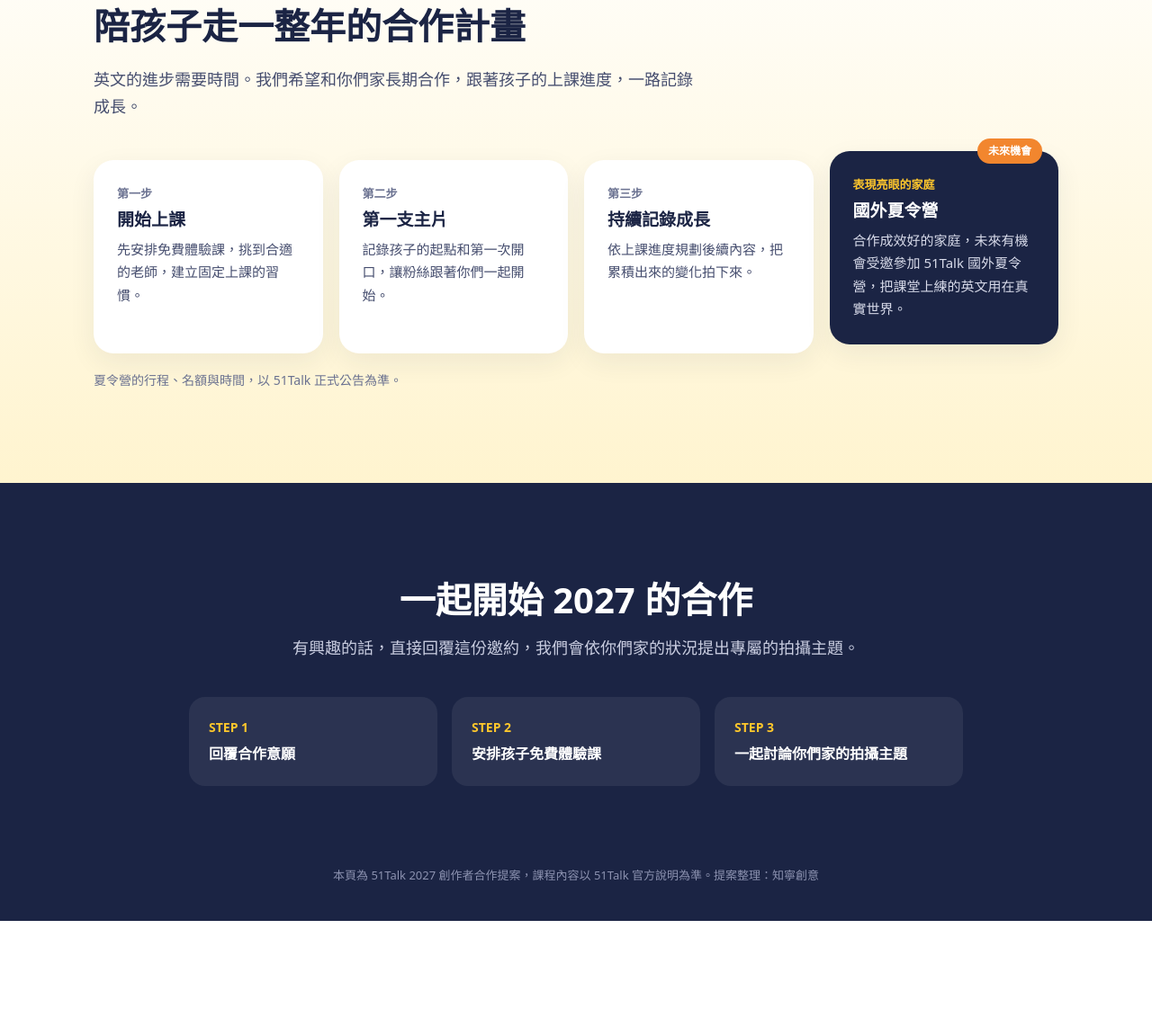
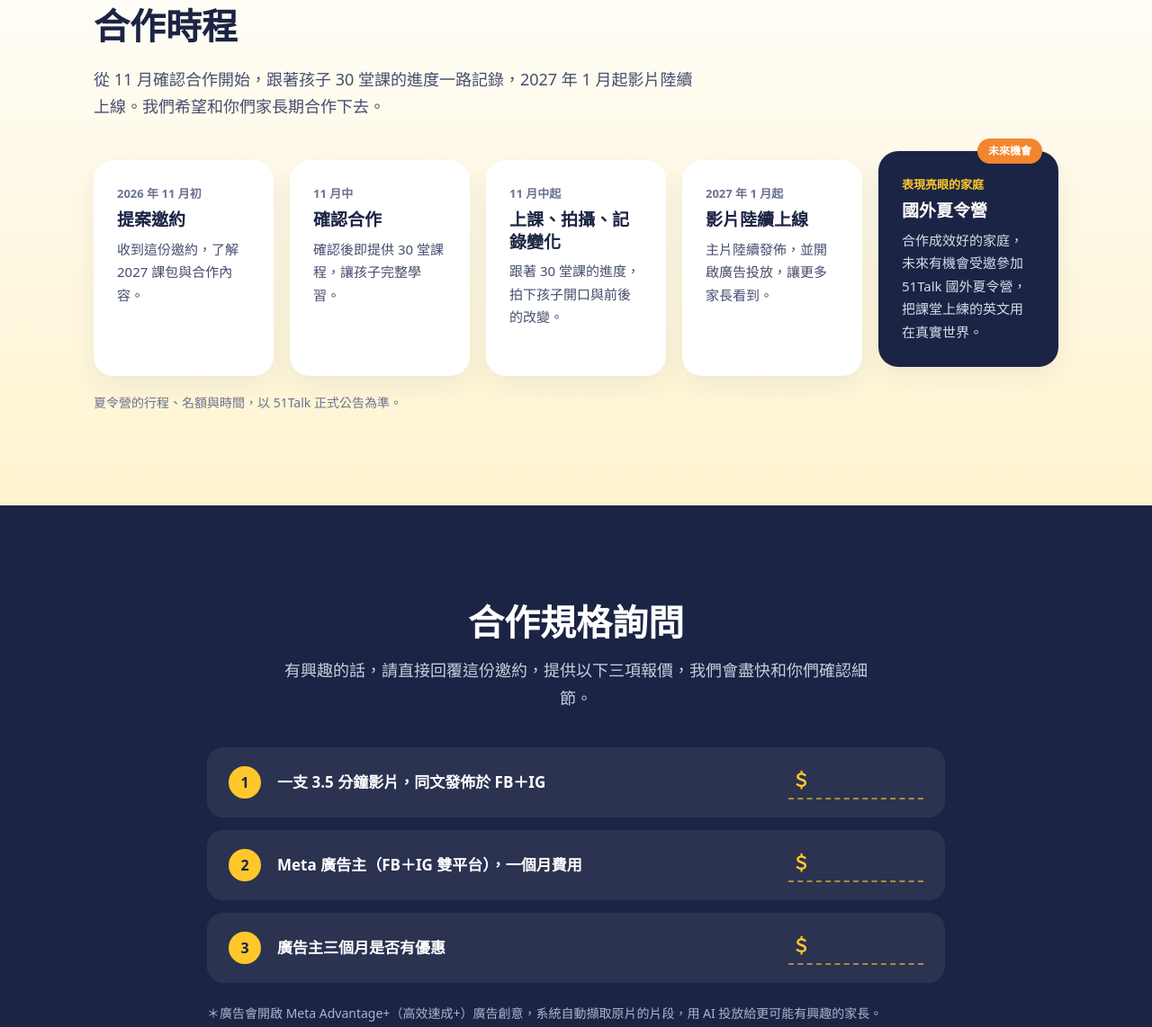
Before and after one commit to ningchangggg/51Talk-invite, a plain HTML site: page index.html in a window 1280 px wide. Shown: the part 4152-5294 px from the top of the page at 90% size. Before the commit the page ends 5176 px from the top, so only its background shows below. Drawn offline with Linux system fonts and the light colour scheme.

Commit message:
加入合作時程與合作規格詢問
Co-Authored-By: Claude Opus 5.5 <noreply@anthropic.com>

```diff
--- a/index.html
+++ b/index.html
@@ -92,7 +92,7 @@ h2{font-size:clamp(28px,4vw,40px);margin:16px 0 12px}
 
 /* roadmap */
 .road{background:linear-gradient(180deg,#fff 0%,var(--sun-soft) 100%)}
-.steps{display:grid;grid-template-columns:repeat(4,1fr);gap:18px;margin-top:44px;counter-reset:s}
+.steps{display:grid;grid-template-columns:repeat(5,1fr);gap:18px;margin-top:44px;counter-reset:s}
 .step{background:#fff;border-radius:var(--radius);padding:26px;box-shadow:0 10px 30px rgba(27,36,68,.07);position:relative}
 .step .when{font-size:13px;font-weight:700;color:var(--ink-3)}
 .step h3{font-size:19px;margin:6px 0 8px}
@@ -111,13 +111,25 @@ h2{font-size:clamp(28px,4vw,40px);margin:16px 0 12px}
 .next div{background:rgba(255,255,255,.07);border-radius:18px;padding:22px}
 .next b{display:block;color:var(--sun);font-size:14px;margin-bottom:4px}
 .next p{margin:0;color:#fff;font-weight:700}
+.quote-list{list-style:none;padding:0;max-width:820px;margin:40px auto 0;display:grid;gap:14px;text-align:left}
+.quote-list li{display:flex;align-items:center;gap:18px;background:rgba(255,255,255,.07);border-radius:18px;padding:20px 24px}
+.q-no{flex:none;width:36px;height:36px;border-radius:50%;background:var(--sun);color:var(--ink);display:grid;place-items:center;font-weight:800}
+.q-text{flex:1;font-weight:700;font-size:17px}
+.q-price{flex:none;min-width:150px;font-size:20px;font-weight:800;color:var(--sun);border-bottom:2px dashed rgba(255,199,44,.6);padding:0 4px 2px}
+.q-note{max-width:820px;margin:22px auto 0;text-align:left;font-size:14px;color:#AEB3CC}
 footer{background:var(--ink);color:#8C92B0;font-size:13px;text-align:center;padding:0 24px 40px}
 
+@media (max-width:1100px){
+  .steps{grid-template-columns:repeat(3,1fr)}
+  .step.camp{transform:none}
+}
 @media (max-width:900px){
   section{padding:64px 0}
   .hero-grid,.packs,.case-grid{grid-template-columns:1fr}
   .common,.next{grid-template-columns:1fr}
   .steps{grid-template-columns:1fr 1fr}
+  .quote-list li{flex-wrap:wrap}
+  .q-price{min-width:0;width:calc(100% - 54px);margin-left:54px}
   .step.camp{transform:none}
   .hero-pic{transform:none}
 }
@@ -262,23 +274,28 @@ footer{background:var(--ink);color:#8C92B0;font-size:13px;text-align:center;padd
 <section class="road" id="longterm">
   <div class="wrap">
     <span class="kicker">長期合作</span>
-    <h2>陪孩子走一整年的合作計畫</h2>
-    <p class="lead">英文的進步需要時間。我們希望和你們家長期合作，跟著孩子的上課進度，一路記錄成長。</p>
+    <h2>合作時程</h2>
+    <p class="lead">從 11 月確認合作開始，跟著孩子 30 堂課的進度一路記錄，2027 年 1 月起影片陸續上線。我們希望和你們家長期合作下去。</p>
     <div class="steps">
       <div class="step">
-        <div class="when">第一步</div>
-        <h3>開始上課</h3>
-        <p>先安排免費體驗課，挑到合適的老師，建立固定上課的習慣。</p>
+        <div class="when">2026 年 11 月初</div>
+        <h3>提案邀約</h3>
+        <p>收到這份邀約，了解 2027 課包與合作內容。</p>
       </div>
       <div class="step">
-        <div class="when">第二步</div>
-        <h3>第一支主片</h3>
-        <p>記錄孩子的起點和第一次開口，讓粉絲跟著你們一起開始。</p>
+        <div class="when">11 月中</div>
+        <h3>確認合作</h3>
+        <p>確認後即提供 30 堂課程，讓孩子完整學習。</p>
       </div>
       <div class="step">
-        <div class="when">第三步</div>
-        <h3>持續記錄成長</h3>
-        <p>依上課進度規劃後續內容，把累積出來的變化拍下來。</p>
+        <div class="when">11 月中起</div>
+        <h3>上課、拍攝、記錄變化</h3>
+        <p>跟著 30 堂課的進度，拍下孩子開口與前後的改變。</p>
+      </div>
+      <div class="step">
+        <div class="when">2027 年 1 月起</div>
+        <h3>影片陸續上線</h3>
+        <p>主片陸續發佈，並開啟廣告投放，讓更多家長看到。</p>
       </div>
       <div class="step camp">
         <span class="badge">未來機會</span>
@@ -293,13 +310,14 @@ footer{background:var(--ink);color:#8C92B0;font-size:13px;text-align:center;padd
 
 <section class="cta" id="next">
   <div class="wrap">
-    <h2>一起開始 2027 的合作</h2>
-    <p class="lead">有興趣的話，直接回覆這份邀約，我們會依你們家的狀況提出專屬的拍攝主題。</p>
-    <div class="next">
-      <div><b>STEP 1</b><p>回覆合作意願</p></div>
-      <div><b>STEP 2</b><p>安排孩子免費體驗課</p></div>
-      <div><b>STEP 3</b><p>一起討論你們家的拍攝主題</p></div>
-    </div>
+    <h2>合作規格詢問</h2>
+    <p class="lead">有興趣的話，請直接回覆這份邀約，提供以下三項報價，我們會盡快和你們確認細節。</p>
+    <ol class="quote-list">
+      <li><span class="q-no">1</span><span class="q-text">一支 3.5 分鐘影片，同文發佈於 FB＋IG</span><span class="q-price">＄</span></li>
+      <li><span class="q-no">2</span><span class="q-text">Meta 廣告主（FB＋IG 雙平台），一個月費用</span><span class="q-price">＄</span></li>
+      <li><span class="q-no">3</span><span class="q-text">廣告主三個月是否有優惠</span><span class="q-price">＄</span></li>
+    </ol>
+    <p class="q-note">＊廣告會開啟 Meta Advantage+（高效速成+）廣告創意，系統自動擷取原片的片段，用 AI 投放給更可能有興趣的家長。</p>
   </div>
 </section>
 <footer>本頁為 51Talk 2027 創作者合作提案，課程內容以 51Talk 官方說明為準。提案整理：知寧創意</footer>
```
